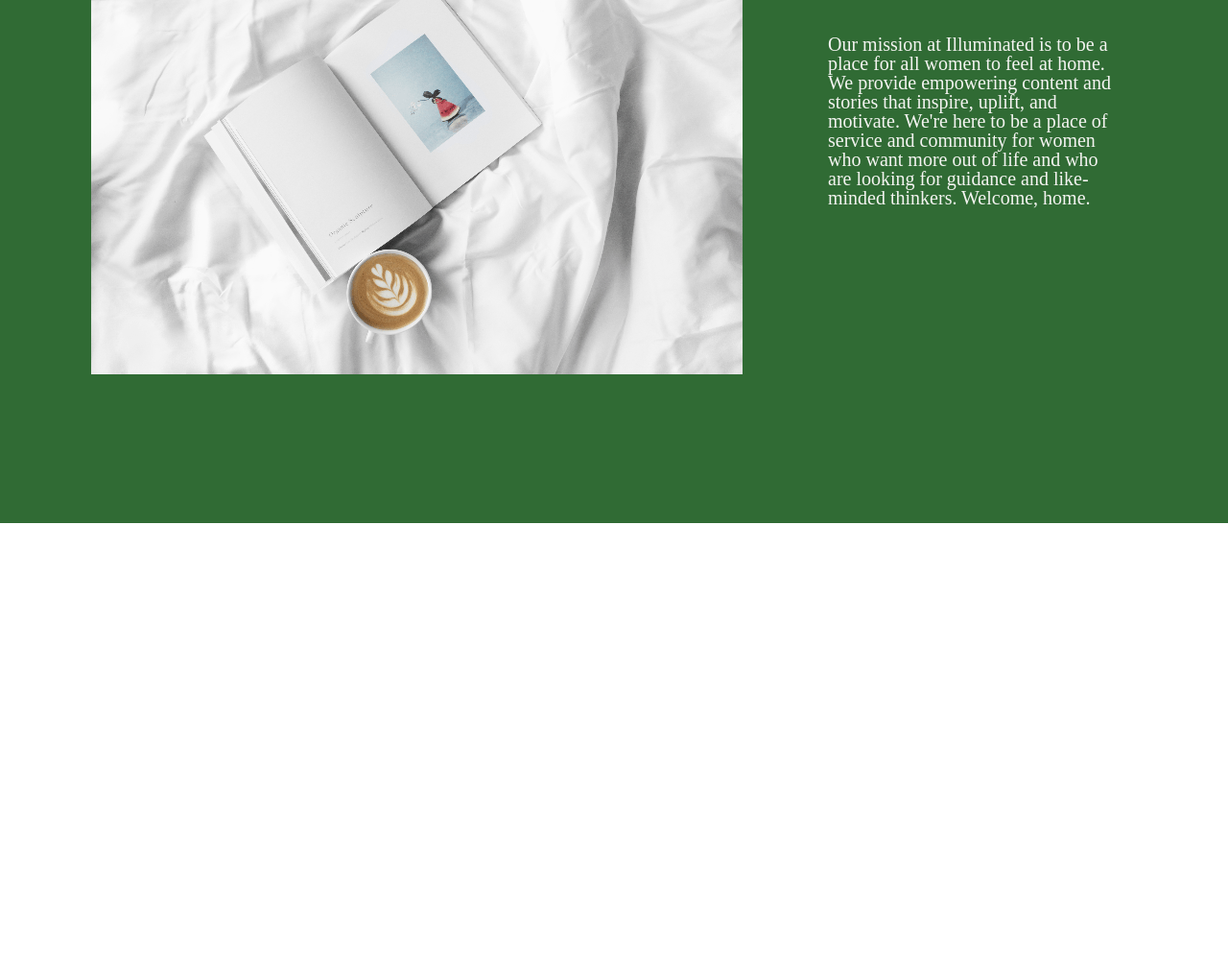
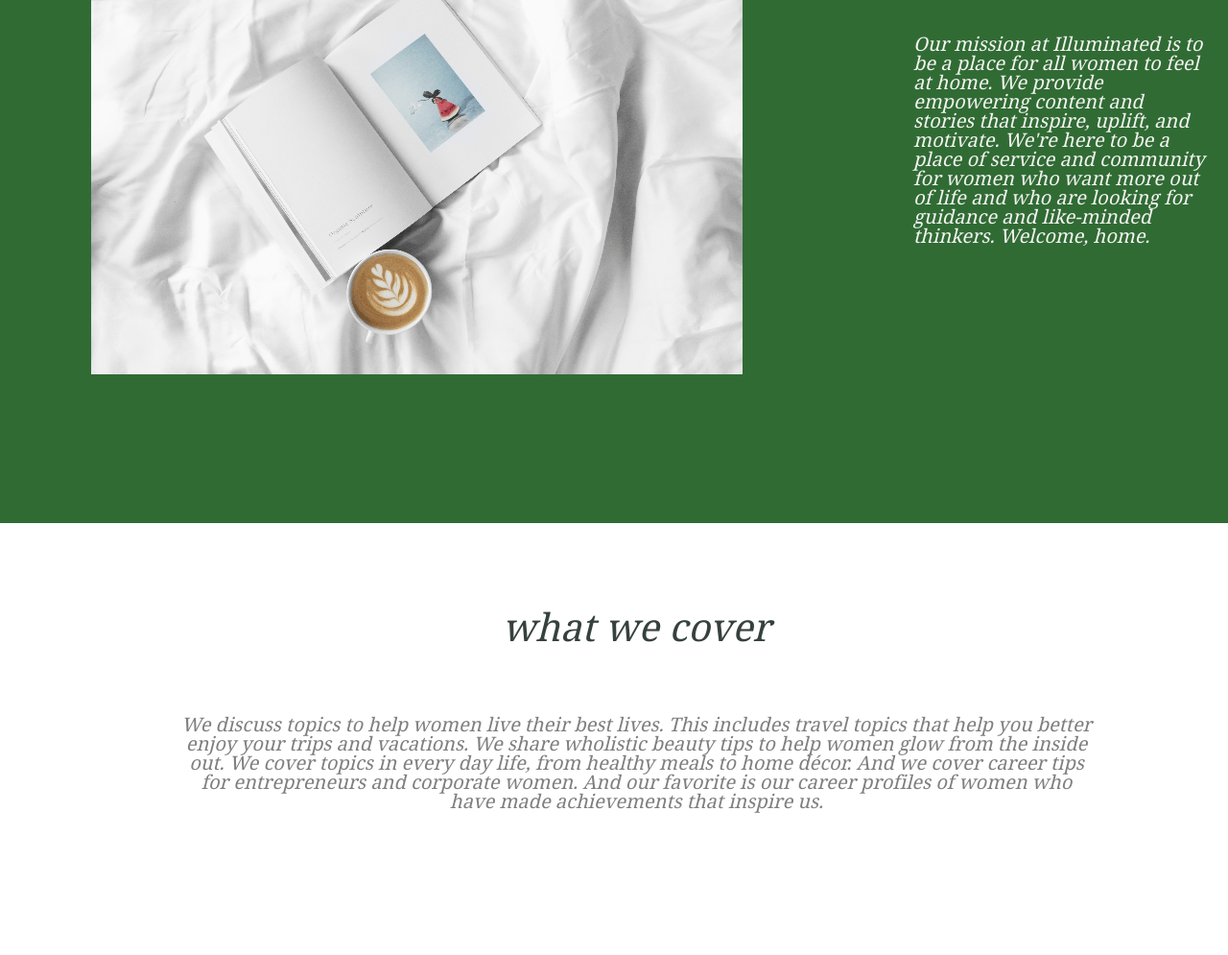
Before and after one commit to maghradz3/HTML-project--work-5, a plain HTML site: page index.html in a window 1280 px wide. Shown: the part 387-1382 px from the top of the page at 96% size. Before the commit the page ends 932 px from the top, so only its background shows below. Drawn offline with Linux system fonts and the light colour scheme.

Commit message:
article
I have added article.

```diff
--- a/css/style.css
+++ b/css/style.css
@@ -10,7 +10,9 @@ header a img{ margin-right: 72px;
 nav{display: inline-block;}
 li{display: inline-block;
         margin-right: 70px;
-        vertical-align: middle;}
+        vertical-align: middle;
+        font-family: 'Noto Serif NP Hmong';
+    }
 
 
 nav ul img{margin-left: 100px;}
@@ -21,7 +23,10 @@ nav ul img{margin-left: 100px;}
 section{width: 1280px;
         background-color:#306b34;
         margin: 0 auto;
-        padding: 174px 110px 152px 95px;}
+        padding: 174px 0 152px 0}
+
+section img{margin-left: 95px;
+            margin-right: 89px;}
 
 div{width: 307px;
     display: inline-block;
@@ -30,8 +35,33 @@ div{width: 307px;
 
 div h2{font-size: 40px;
         font-weight: 300;
-        color:#19381f ;}
+        color:#19381f ;
+        font-family: 'Noto Serif NP Hmong';}
 div p{ font-size: 20px;
         font-weight: 300;
         color:#f4f4f1 ;
-        margin-top: 59px;}
+        margin-top: 59px;
+        font-family: 'Noto Serif NP Hmong';
+        font-style: italic;}
+
+article{width: 1280px;
+        padding:88px 137px 150px 184px;
+            margin:0 auto;
+            text-align: center;}
+
+article h2{ font-size:40px;
+    font-family: 'Noto Serif NP Hmong';
+        color: #36413e;
+        font-style: italic;
+        font-weight: 300;
+        margin-bottom: 72px;
+        /* text-align: center;  */
+    }
+
+article p{font-size:20px;
+    font-family: 'Noto Serif NP Hmong';
+        color: #7f7f7f;
+        font-style: italic;
+        font-weight: 100;
+        /* text-align: center; */
+        width: 959px;}
--- a/index.html
+++ b/index.html
@@ -36,5 +36,17 @@
         </div>
     </section>
 
+    <article>
+        <h2>what we cover</h2>
+        <p>We discuss topics to help women live their best lives. This includes
+             travel topics that help you better enjoy your trips and vacations.
+             We share wholistic beauty tips to help women glow from the inside out.
+              We cover topics in every day life, from healthy meals to home décor.
+              And we cover career tips for entrepreneurs and corporate women.
+              And our favorite is our career profiles of women who have made
+              achievements that inspire us.
+
+        </p>
+    </article>
 </body>
 </html>
```
